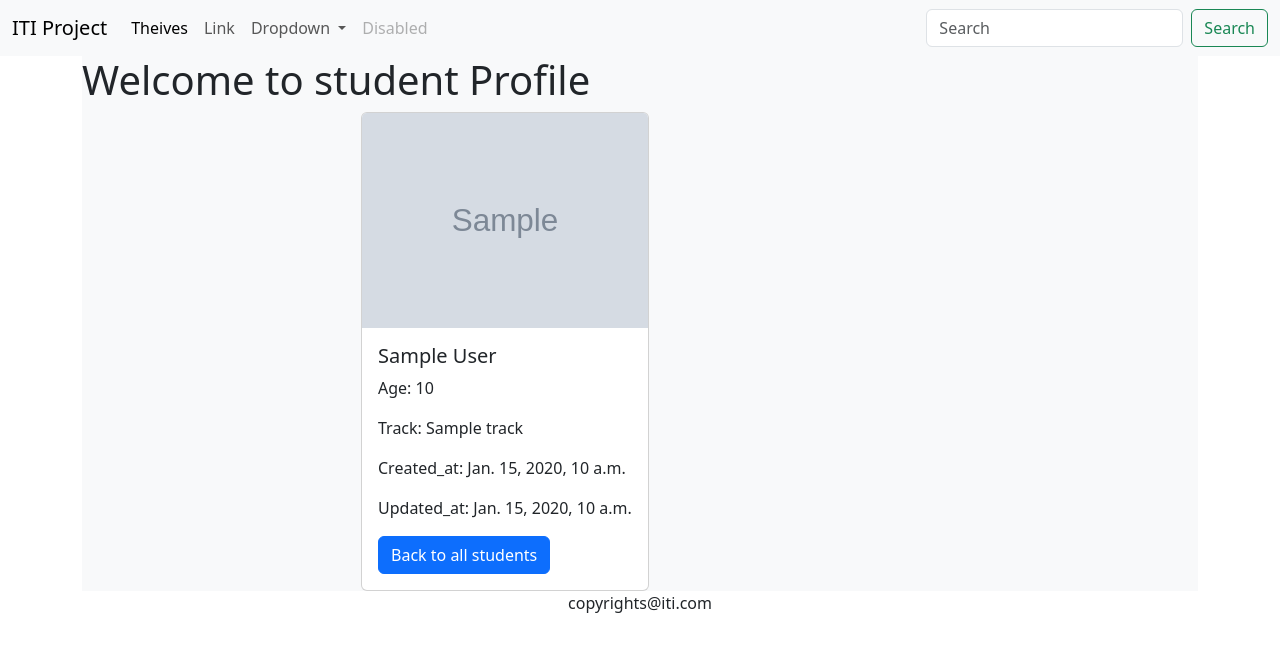
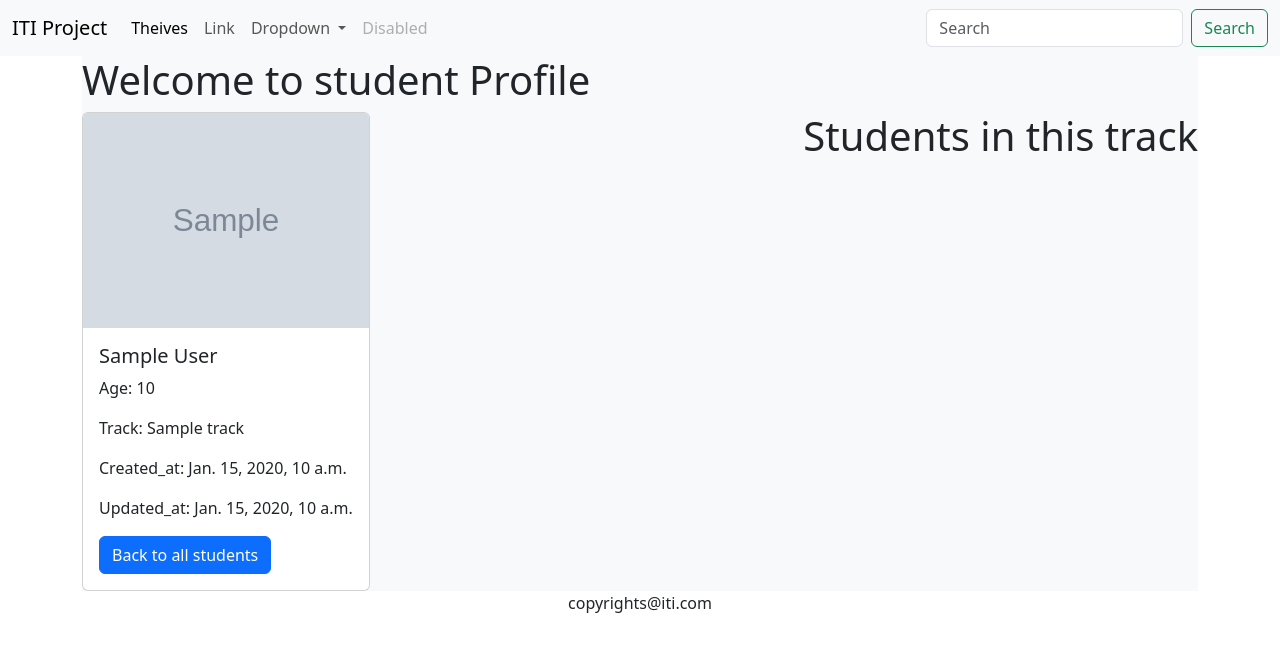
Before and after one commit to NohaAShehab/icc44-mans1-python-django, a Django app: page /students/1 in a window 1280 px wide. Shown: the top 652 px of the page. Run offline with Django 4.2, Linux system fonts and the light colour scheme; tables that the repository leaves empty hold one stand-in row (values such as "Sample post"); grey boxes marked "Sample" are stand-in pictures; some libraries are stand-ins or nearby versions.

Commit message:
backword relation

```diff
--- a/sevenoctober/students/models.py
+++ b/sevenoctober/students/models.py
@@ -12,7 +12,9 @@ class Student(models.Model):
     image = models.CharField(max_length=200, null=True)
     created_at = models.DateTimeField(auto_now_add=True)
     updated_at = models.DateTimeField(auto_now=True)
-    track = models.ForeignKey(Track, null=True, blank=True, on_delete=models.CASCADE)
+    ######## backword relation
+    track = models.ForeignKey(Track, null=True, blank=True,
+                              on_delete=models.CASCADE, related_name='students')
     ## student.track ===> Track object
 
 
--- a/sevenoctober/students/templates/students/show.html
+++ b/sevenoctober/students/templates/students/show.html
@@ -5,7 +5,7 @@
 {% block title %}Students Index {% endblock %}
 {% block main %}
     <h1> Welcome to student Profile  </h1>
-    <div class="col-6 mx-auto">
+    <div class="flex-row d-flex justify-content-between">
     <div class="card" style="width: 18rem;">
       <img src="{% static 'students/images/'|add:student.image %}" class="card-img-top" alt="...">
       <div class="card-body">
@@ -17,5 +17,14 @@
         <a href="{% url 'students.index'%}" class="btn btn-primary">Back to all students</a>
       </div>
 </div>
+        <div >
+            <h1> Students in this track </h1>
+<!--            {{student.track.students.all}}-->
+            {% for std in student.track.students.all %}
+            {% if std.id != student.id %}
+                <li> <a href="{{std.get_show_url}}">{{std.name}}</a> </li>
+            {% endif %}
+            {% endfor %}
+        </div>
         </div>
 {% endblock %}
```
